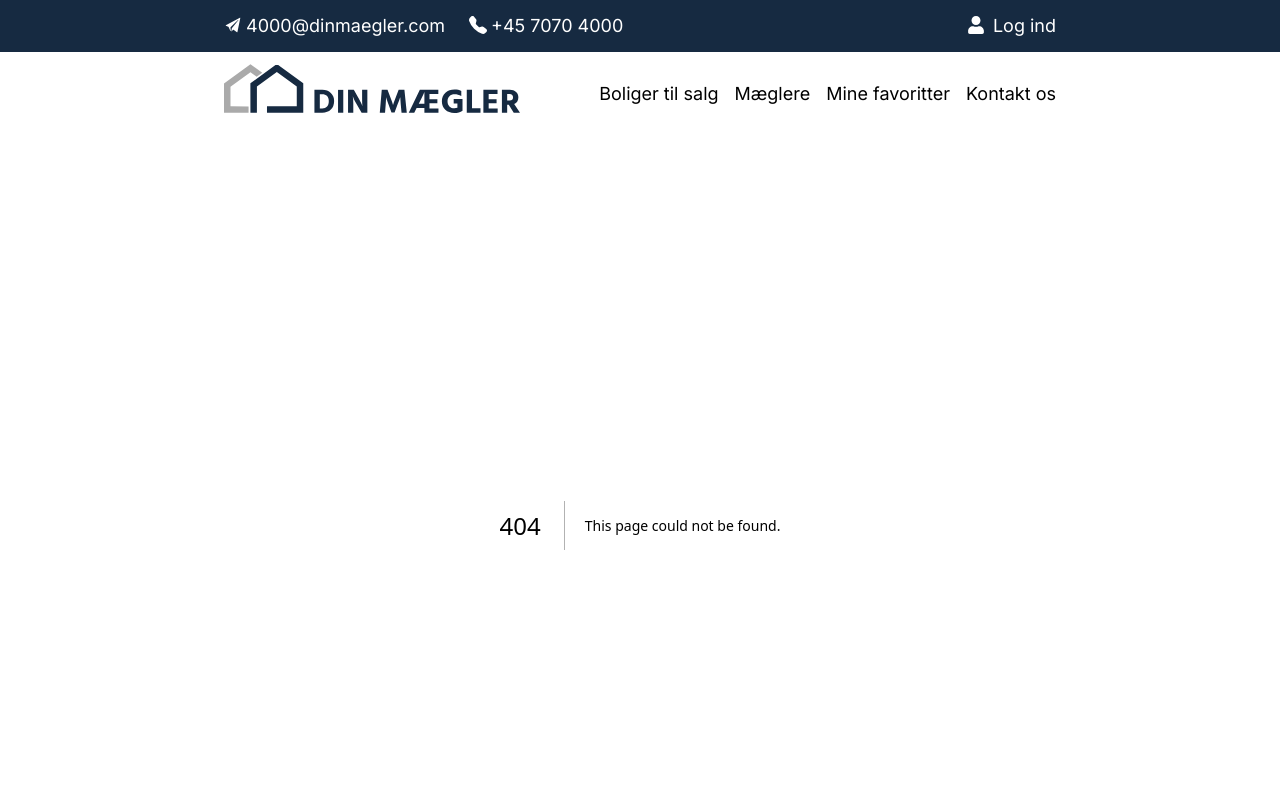
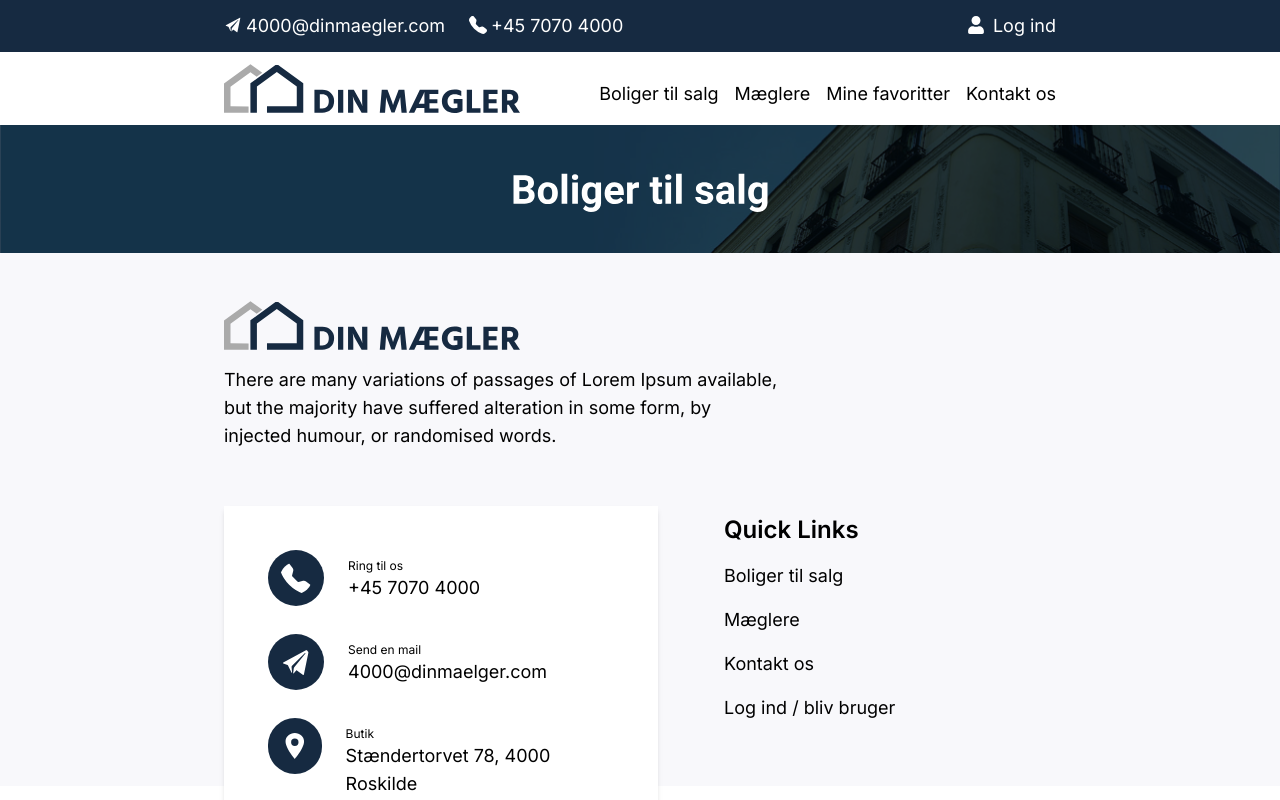
Before and after one commit to rts-cmk-wu08/praktik2-StephanieSommer, a Next.js app: page /boligertilsalg in a window 1280 px wide. Before the commit this address had no page. Shown: the top 800 px of the page. Built offline with nearby package versions, Linux system fonts and the light colour scheme.

Commit message:
Start af boliger til salg, glemt ny branch

```diff
--- /dev/null
+++ b/app/boligertilsalg/page.js
@@ -0,0 +1,11 @@
+import Hero from "@/components/tilsalg/Banner";
+
+const BoligerTilSalg = () => {
+  return (
+    <main>
+      <Hero />
+    </main>
+  );
+};
+
+export default BoligerTilSalg;
--- a/components/Navigation.js
+++ b/components/Navigation.js
@@ -3,7 +3,7 @@ import Link from "next/link";
 const Navigation = ({ header, footer }) => {
   return (
     <nav className={`flex gap-4 mt-4 ${footer && "flex-col"}`}>
-      <Link href="/tilsalg">Boliger til salg</Link>
+      <Link href="/boligertilsalg">Boliger til salg</Link>
       <Link href="/maeglere">Mæglere</Link>
       {header && <Link href="/favoritter">Mine favoritter</Link>}
       <Link href="/kontakt">Kontakt os</Link>
--- /dev/null
+++ b/components/tilsalg/Banner.js
@@ -0,0 +1,8 @@
+import Image from "next/image";
+import Banner from "/public/Banner.svg";
+
+const Hero = () => {
+  return <Image src={Banner} />;
+};
+
+export default Hero;
--- /dev/null
+++ b/components/tilsalg/SøgeFunktion.js
@@ -0,0 +1,13 @@
+
+
+
+const SøgeFuntion = () => {
+    return (
+        <section>
+            <h2>Søg efter dit drømmehus</h2>
+
+        </section>
+     );
+}
+
+export default SøgeFuntion;
```
Also changed, not shown: public/Banner.svg (added).
